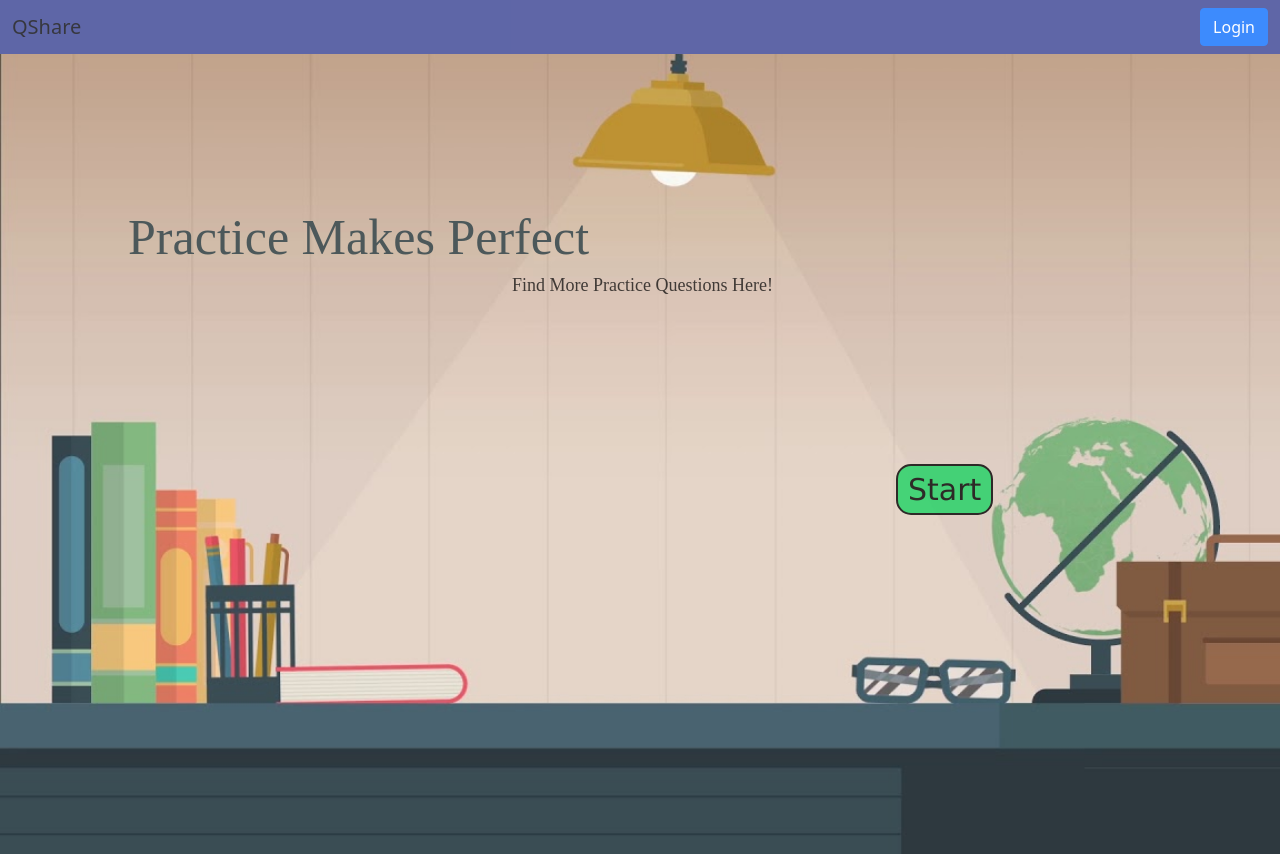
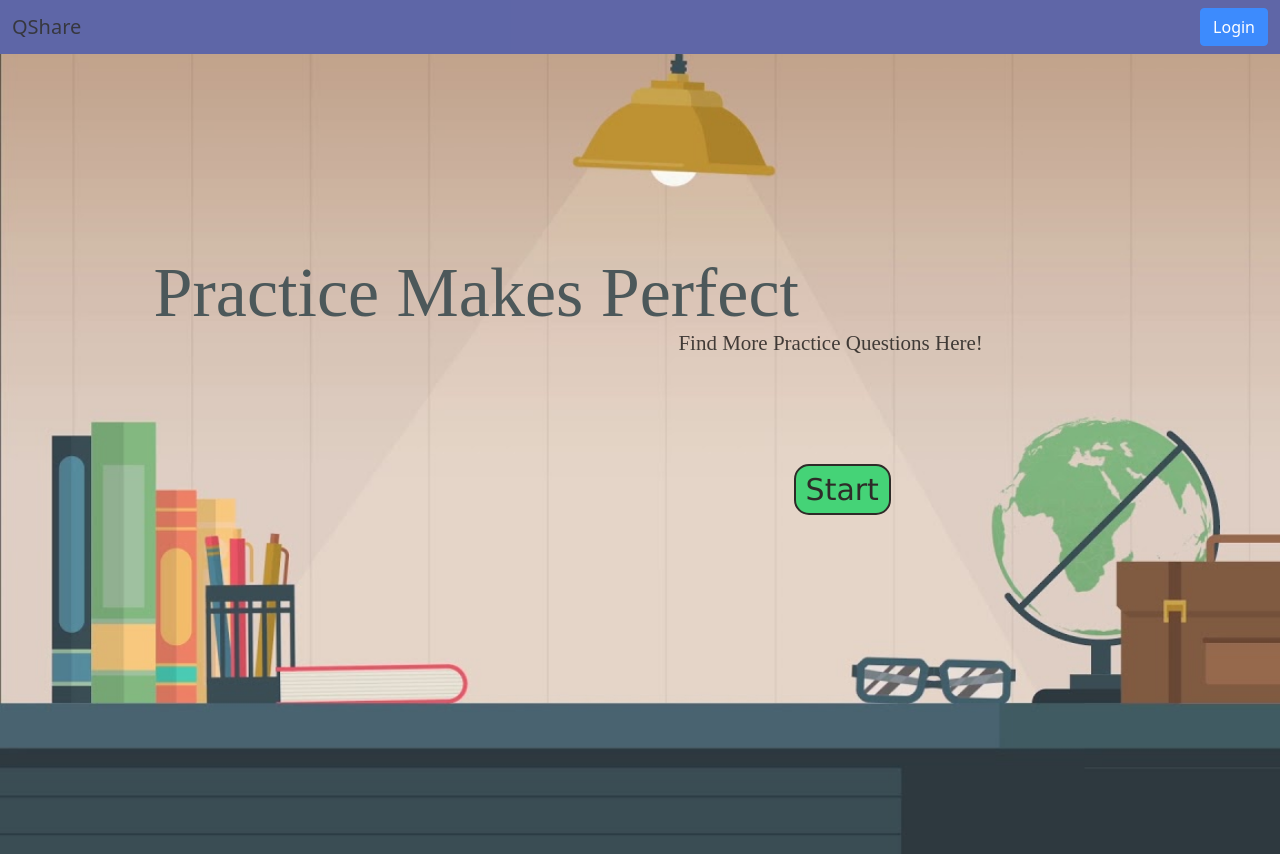
Before and after one commit to sh3ngsh3ng/Project-02-V2, a React (Create React App) app: page / in a window 1280 px wide. Built offline with nearby package versions, Linux system fonts and the light colour scheme.

Commit message:
added media query for min 1024px

```diff
--- a/src/App.css
+++ b/src/App.css
@@ -479,7 +479,65 @@
     font-size: 15px;
     padding: 2px 8px;
   }
-
   /* end of QuestionDisplay cards */
 
 }
+
+@media only screen and (min-width: 1024px) {
+  /* start of LandingPage */
+  #start-btn-div {
+    left: 62%;
+  }
+
+  #page-text-1-div {
+    top: 30%;
+    left: 12%;
+  }
+
+  .front-page-letters {
+    font-size: 70px;
+  }
+
+  #page-text-2-div {
+    top: 41%;
+    left: 53%;
+  }
+
+  .front-page-letters2 {
+    font-size: 21px;
+    font-weight: 100;
+  }
+  /* end of LandingPage */
+
+  /* start of AddQuestion page */
+
+  #addnew-form {
+    padding: 10px 50px;
+  }
+
+  #add-level-dropdown {
+    width: 20%;
+  }
+
+  .add-grade-btn {
+    height: 15px;
+    width: 15px;
+  }
+
+  .add-grade-label {
+    font-size: 15px;
+    margin-left: 3px;
+    margin-right: 3px;
+  }
+
+  .add-subject-btn {
+    font-size: 18px;
+    padding: 2px 10px;
+  }
+
+  .add-form-topic-dropdown {
+    width: 25%;
+  }
+
+  /* end of AddQuestion page */
+}
```
